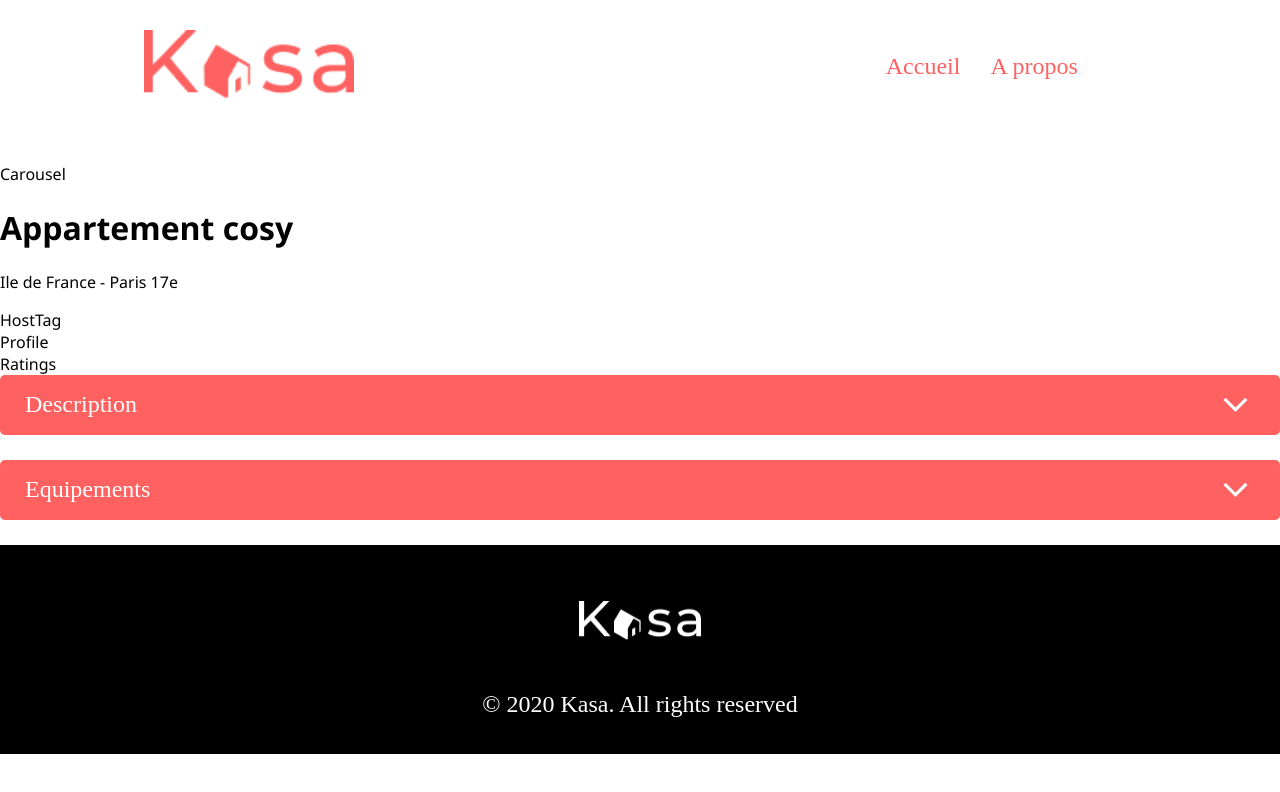
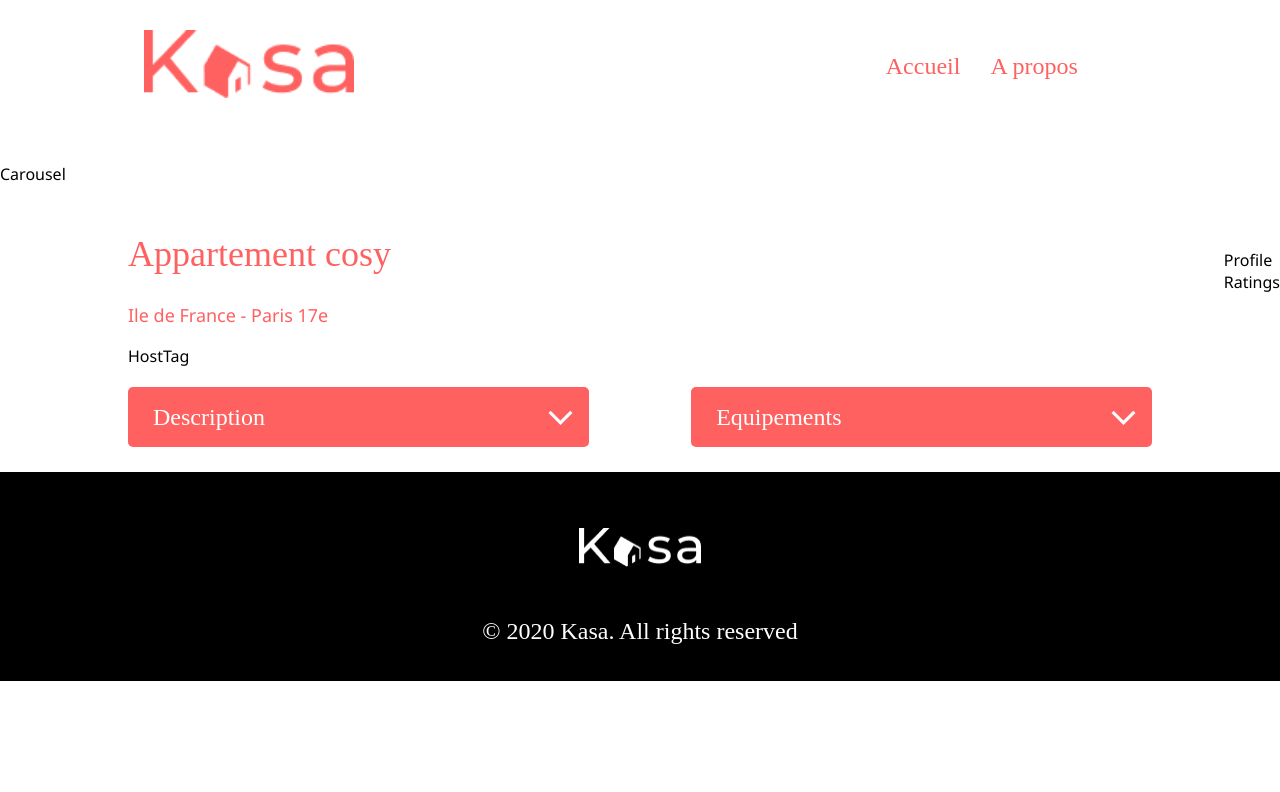
Before and after one commit to Boubamahir2/Abubakar_Mahir_P7_02032023, a React (Create React App) app in the folder app/: page / in a window 1280 px wide. Both pictures are taken after a click on the element "Appartement cosy". Shown: the top 792 px of the page. Built offline with nearby package versions, Linux system fonts and the light colour scheme.

Commit message:
lodging styles

```diff
--- a/app/src/pages/Lodging/Lodging.css
+++ b/app/src/pages/Lodging/Lodging.css
@@ -0,0 +1,79 @@
+.section_details {
+  display: flex;
+  justify-content: space-between;
+  align-items: baseline;
+  width: 90%;
+  padding-left: 10%;
+}
+
+.section_details_property {
+  width: 70%;
+  margin: 20px 0;
+}
+
+.property_title {
+  font-family: 'Montserrat';
+  font-weight: 500;
+  font-size: 36px;
+  line-height: 50px;
+  color: #FF6060
+}
+
+.property_location {
+  font-size: 18px;
+  color: #FF6060
+}
+
+.property_tags {
+  display: flex;
+}
+
+.tag {
+  display: flex;
+  justify-content: center;
+  align-items: center;
+  font-size: 14px;
+  color: #fff;
+  background-color: #FF6060;
+  border-radius: 10px;
+  height: 25px;
+  width: auto;
+  padding: 10px;
+  margin: 20px 20px 30px 0
+}
+
+.host_rating {
+  margin-right: 190px;
+  margin-top: 65px;
+}
+
+.fullStar,
+.emptyStar {
+  width: 30px;
+  height: 30px;
+}
+
+.dropdown_property {
+  font-size: 18px;
+  margin-left: 10%;
+  margin-right: 10%;
+  display: flex;
+  flex-direction: row;
+  justify-content: space-between;
+}
+
+.dropdown_property_banner {
+  width: 45%;
+}
+
+.dropdown_property_title {
+  font-size: 18px;
+  width: 35%
+}
+
+.dropdown_property_description {
+  list-style-type: none;
+  padding-left: 0;
+  font-size: 18px;
+  font-weight: 400;
+}
--- a/app/src/pages/Lodging/Lodging.jsx
+++ b/app/src/pages/Lodging/Lodging.jsx
@@ -1,3 +1,4 @@
+import './Lodging.css';
 import Header from '../../components/Header/Header';
 import Footer from '../../components/Footer/Footer';
 import Carousel from '../../components/Carousel/Carousel';
```
